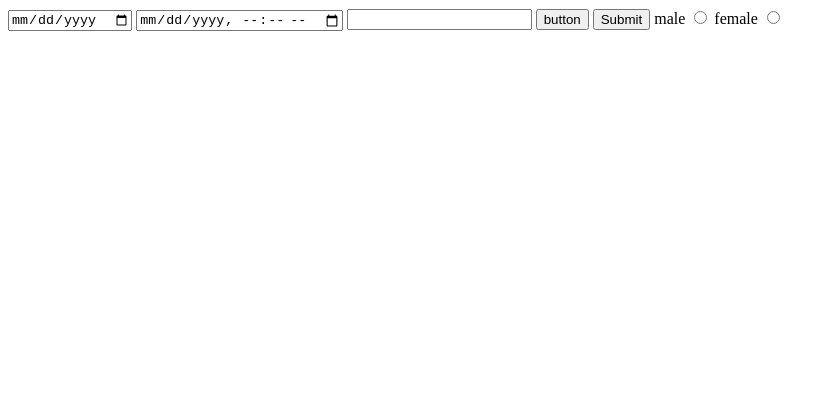
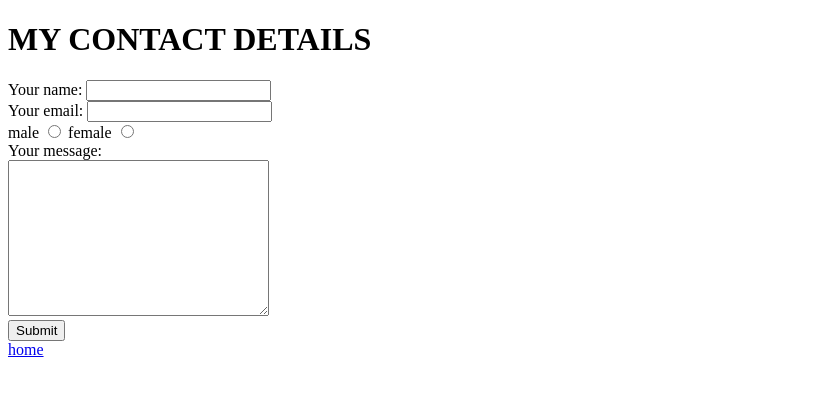
Before and after one commit to Amardeep-Rana/cv, a plain HTML site: page contact.html in a window 1280 px wide. Shown: the whole page, without its empty margins (0-835 px from the left). Drawn offline with Linux system fonts and the light colour scheme.

Commit message:
Update contact.html

```diff
--- a/contact.html
+++ b/contact.html
@@ -5,19 +5,28 @@
     <meta http-equiv="X-UA-Compatible" content="IE=edge">
     <meta name="viewport" content="width=device-width, initial-scale=1.0">
     <title>contact me</title>
+    <link rel="stylesheet" href="css/style.css">
 </head>
 <body>
-    <form action=""></form>
-    <form action="mailto:info@londonappbrewery.com">
-        <input type="date" name="" id="">
-        <input type="datetime-local" name="" id="">
-        <input type="text">
-        <input type="button" value="button">
-        <input type="submit" name="" id="">
+    <h1>MY CONTACT DETAILS</h1>
+    <form action="mailto:info@londonappbrewery.com" method="post" enctype="text/plain">
+        <label for="text">Your name:</label>
+        <input type="text" id="text" name="myName">
+        <br>
+        <label for="text2">Your email:</label>
+        <input type="email" id="text2" name="myEmail">
+        <br>
         <label for="radio">male</label>
         <input type="radio" name="myRadio"id="radio">
         <label for="radia">female</label>
         <input type="radio" value="lady" name="myRadio" id="radia">
+        <br>
+        <label for="">Your message:</label>
+        <br>
+        <textarea name="" id="" cols="30" rows="10" name="myMessage"></textarea>
+        <br>
+        <input type="submit"id="">
     </form>
+    <a href="index.html">home</a>
 </body>
 </html>
```
